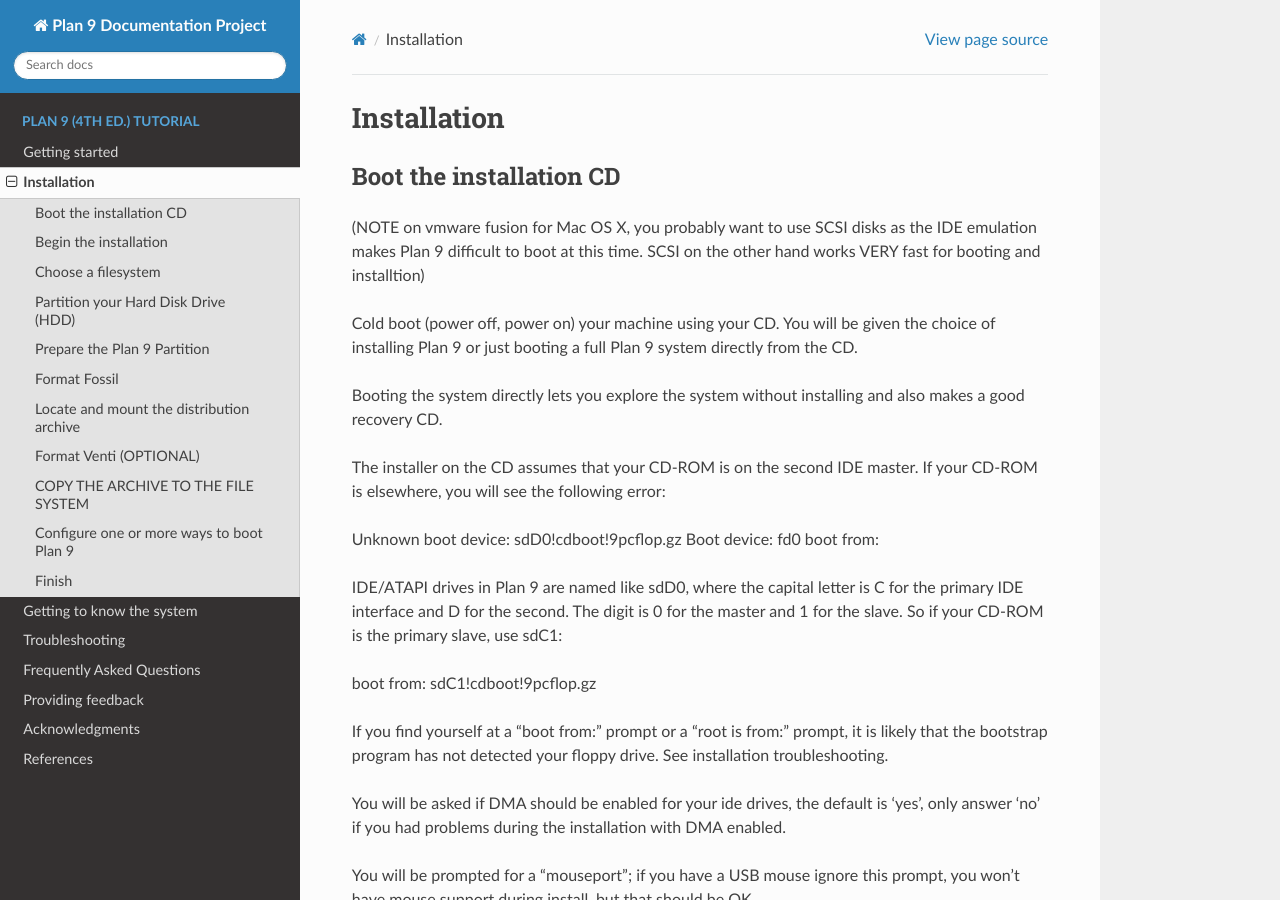
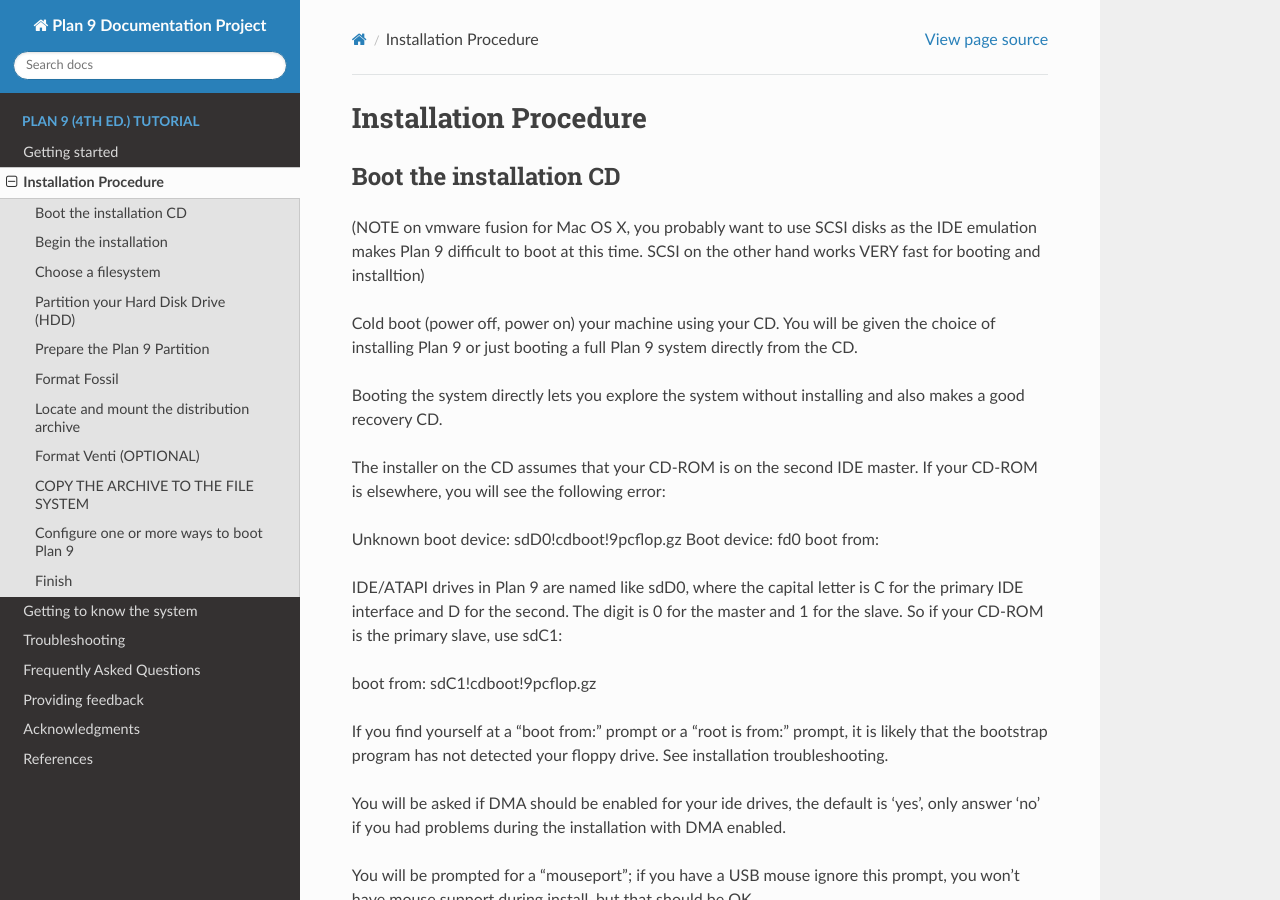
Before and after one commit to tip9ug/plan9-4th-edition-tutorial, a Sphinx documentation site: the page built from source/user/installation.md, in a window 1280 px wide and 900 px high. Built offline with Sphinx 7.4.7 and the Read the Docs theme 2.0.0, drawn with Linux system fonts in a browser that asks for light colours.

Commit message:
Revised title

```diff
--- a/source/user/installation.md
+++ b/source/user/installation.md
@@ -1,4 +1,4 @@
-## Installation
+## Installation Procedure
 
 
 ### Boot the installation CD
```
